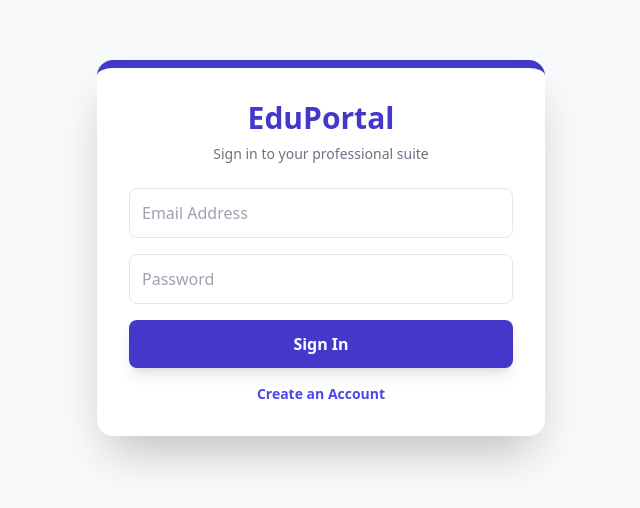
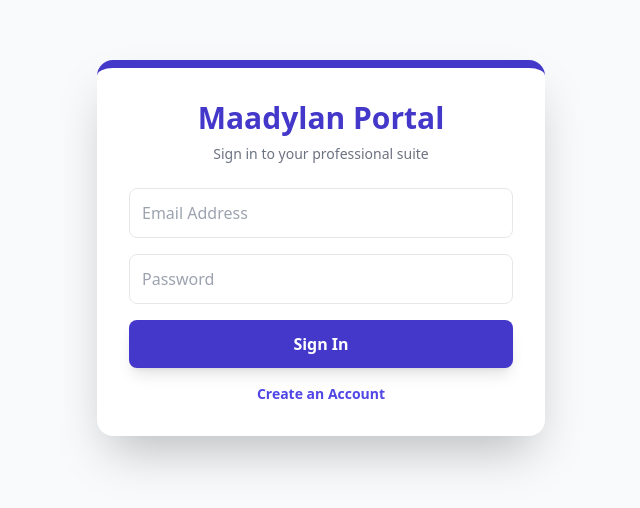
Before and after one commit to CoachRono/Maadylan-Classroom, a plain HTML site: page index.html in a window 1280 px wide. Shown: the part 152-660 px from the top of the page, without its empty margins (319-959 px from the left). Drawn offline with nearby package versions, Linux system fonts and the light colour scheme; no server answers.

Commit message:
Index.html

```diff
--- a/index.html
+++ b/index.html
@@ -3,7 +3,7 @@
 <head>
     <meta charset="UTF-8">
     <meta name="viewport" content="width=device-width, initial-scale=1.0">
-    <title>EduPortal | Unified Admin Suite</title>
+    <title>Maadylan Portal | Unified Admin Suite</title>
     <script src="https://cdn.tailwindcss.com"></script>
     <link href="https://cdnjs.cloudflare.com/ajax/libs/font-awesome/6.0.0/css/all.min.css" rel="stylesheet">
     <script src="https://www.gstatic.com/firebasejs/10.7.1/firebase-app-compat.js"></script>
@@ -15,7 +15,7 @@
     <div id="authScreen" class="min-h-screen flex items-center justify-center p-6">
         <div class="bg-white p-8 rounded-2xl shadow-2xl w-full max-w-md border-t-8 border-indigo-700">
             <div class="text-center mb-6">
-                <h1 class="text-3xl font-black text-indigo-700">EduPortal</h1>
+                <h1 class="text-3xl font-black text-indigo-700">Maadylan Portal</h1>
                 <p id="authSubtitle" class="text-gray-500 mt-2 text-sm">Sign in to your professional suite</p>
             </div>
             <div class="space-y-4">
@@ -37,7 +37,7 @@
 
     <div id="mainDashboard" class="hidden min-h-screen">
         <nav class="bg-indigo-700 p-4 text-white shadow-lg flex justify-between items-center px-8">
-            <h1 class="font-bold text-lg italic">EduPortal <span id="roleLabel" class="ml-2 text-[9px] bg-white text-indigo-700 px-2 py-0.5 rounded-full uppercase font-black"></span></h1>
+            <h1 class="font-bold text-lg italic">Maadylan Portal <span id="roleLabel" class="ml-2 text-[9px] bg-white text-indigo-700 px-2 py-0.5 rounded-full uppercase font-black"></span></h1>
             <div class="flex items-center gap-4">
                 <span id="userDisplay" class="text-xs opacity-75"></span>
                 <button onclick="signOut()" class="bg-white/10 px-4 py-1.5 rounded text-xs font-bold">Sign Out</button>
```
